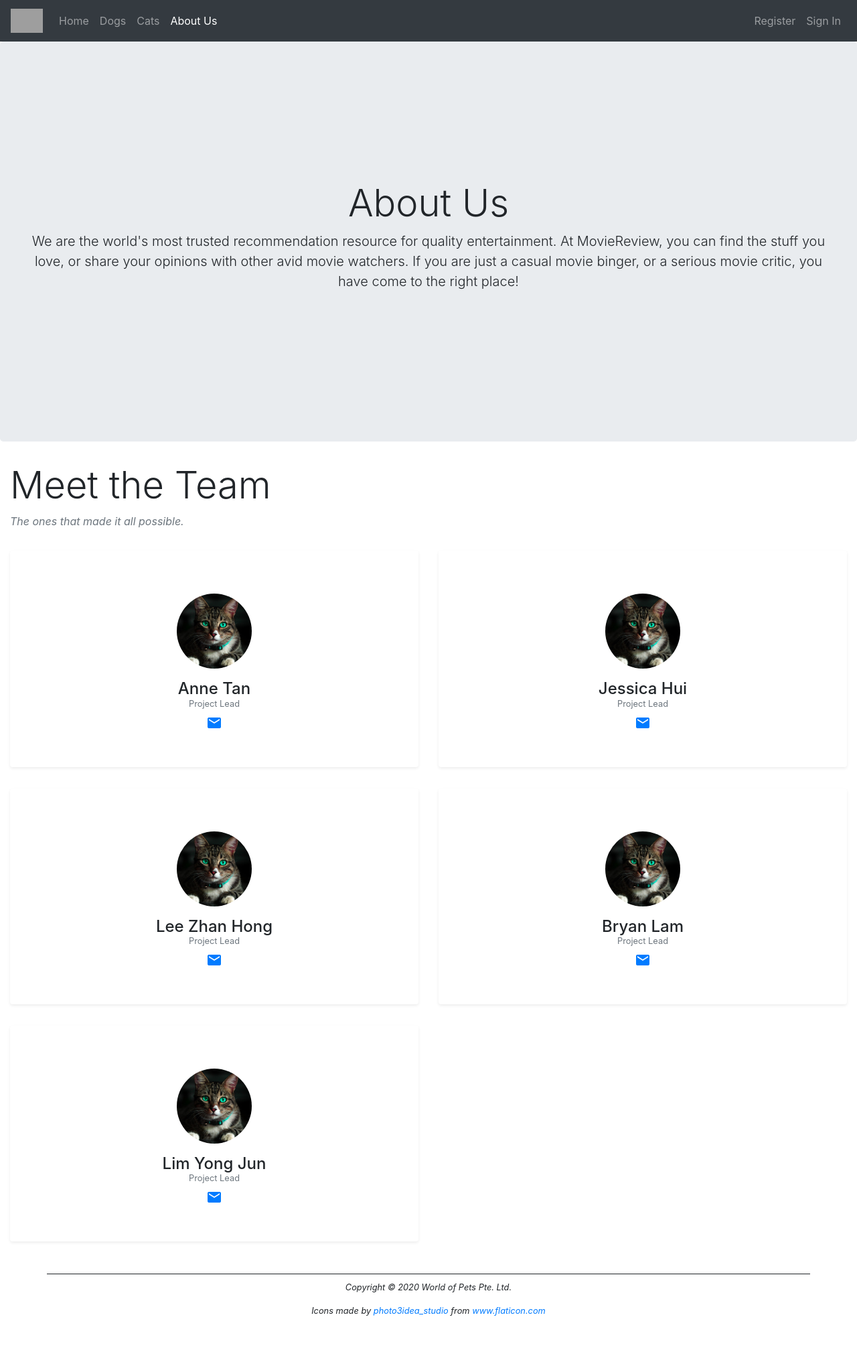
After one commit to Zhannyhong/ICT1004-Project, a PHP site: page /about_us.php in a window 1280 px wide. The commit adds this page. Shown: the whole page at 67% size. Run offline with PHP 8.4, Linux system fonts and the light colour scheme; grey boxes are pictures that could not be loaded.

Commit message:
Created "About Us" Page

```diff
--- /dev/null
+++ b/about_us.php
@@ -0,0 +1,94 @@
+<!DOCTYPE html>
+
+<html lang="en">
+    <head>
+        <?php
+            include "head.inc.php";
+        ?>
+        <title>About Us</title>
+    </head>
+
+    <body>
+        <?php
+            include "nav.inc.php";
+        ?>
+        <header class="jumbotron text-center">
+            <h1 class="display-4">About Us</h1>
+            <p class="lead">
+                We are the world's most trusted recommendation resource for quality entertainment. At MovieReview,
+                you can find the stuff you love, or share your opinions with other avid movie watchers. If you are just
+                a casual movie binger, or a serious movie critic, you have come to the right place!
+            </p>
+        </header>
+
+        <main class="container-fluid">
+            <div>
+                <h2 class="display-4 font-weight-light">Meet the Team</h2>
+                <p class="font-italic text-muted">The ones that made it all possible.</p>
+
+            </div>
+
+            <div class="row text-center">
+                <article class="col-sm-6">
+                    <div class="bg-white rounded shadow-sm">
+                        <img class="avatar" src="images/tabby_small.jpg" alt="Anne's Avatar">
+                        <h4 class="mb-0">Anne Tan</h4>
+                        <h6 class="small text-muted">Project Lead</h6>
+                        <a href="mailto:2003116@sit.singaporetech.edu.sg" title="Send me an email!">
+                            <i class="material-icons">email</i>
+                        </a>
+                    </div>
+                </article>
+
+                <article class="col-sm-6">
+                    <div class="bg-white rounded shadow-sm">
+                        <img class="avatar" src="images/tabby_small.jpg" alt="Jessica's Avatar">
+                        <h4 class="mb-0">Jessica Hui</h4>
+                        <h6 class="small text-muted">Project Lead</h6>
+                        <a href="mailto:2003116@sit.singaporetech.edu.sg" title="Send me an email!">
+                            <i class="material-icons">email</i>
+                        </a>
+                    </div>
+                </article>
+            </div>
+            <div class="row text-center">
+                <article class="col-sm-6">
+                    <div class="bg-white rounded shadow-sm">
+                        <img class="avatar" src="images/tabby_small.jpg" alt="Zhan Hong's Avatar">
+                        <h4 class="mb-0">Lee Zhan Hong</h4>
+                        <h6 class="small text-muted">Project Lead</h6>
+                        <a href="mailto:2003116@sit.singaporetech.edu.sg" title="Send me an email!">
+                            <i class="material-icons">email</i>
+                        </a>
+                    </div>
+                </article>
+
+                <article class="col-sm-6">
+                    <div class="bg-white rounded shadow-sm">
+                        <img class="avatar" src="images/tabby_small.jpg" alt="Bryan's Avatar">
+                        <h4 class="mb-0">Bryan Lam</h4>
+                        <h6 class="small text-muted">Project Lead</h6>
+                        <a href="mailto:2003114@sit.singaporetech.edu.sg" title="Send me an email!">
+                            <i class="material-icons">email</i>
+                        </a>
+                    </div>
+                </article>
+            </div>
+            <div class="row text-center">
+                <article class="col-sm-6">
+                    <div class="bg-white rounded shadow-sm">
+                        <img class="avatar" src="images/tabby_small.jpg" alt="Yong Jun's Avatar">
+                        <h4 class="mb-0">Lim Yong Jun</h4>
+                        <h6 class="small text-muted">Project Lead</h6>
+                        <a href="mailto:2003116@sit.singaporetech.edu.sg" title="Send me an email!">
+                            <i class="material-icons">email</i>
+                        </a>
+                    </div>
+                </article>
+            </div>
+        </main>
+        <?php
+            include "footer.inc.php";
+        ?>
+    </body>
+</html>
--- a/css/main.css
+++ b/css/main.css
@@ -13,12 +13,17 @@ nav img {
 section h1 {
     text-decoration: underline;
 }
-article img {
-    border: thick double black;
+article {
+    margin: 1rem 0 1rem;
 }
 
-.img-popup {
+article div {
+    padding: 3rem;
+}
 
+.jumbotron {
+    padding-top: 13rem;
+    padding-bottom: 13rem;
 }
 
 figure {
@@ -33,9 +38,12 @@ figcaption {
 
 footer {
     border-top: solid;
+    border-width: 1px;
     text-align: center;
     font-style: italic;
     font-size: 0.8rem;
+    padding: 10px;
+    margin: 2rem;
 }
 
 .img-popup {
@@ -51,4 +59,31 @@ footer {
 
 .img-popup img {
     height: 100%;
+<<<<<<< Updated upstream
+=======
 }
+
+.avatar {
+    object-fit: cover;
+    width: 7rem;
+    height: 7rem;
+    max-width: 100%;
+    border-radius: 50%;
+    margin: 1rem auto;
+}
+
+.spacing {
+    margin-top: 20px;
+    margin-bottom: 10px;
+}
+
+.textstyle {
+    background-color: blanchedalmond;
+    border-radius: 20px;
+    width: auto;
+    height: auto;
+    padding: 5px 30px 5px 30px; /* Making space around letters */
+    font-size: 18px;
+    text-align: center;
+>>>>>>> Stashed changes
+}
--- a/head.inc.php
+++ b/head.inc.php
@@ -8,22 +8,34 @@
 ?>
 <meta charset="UTF-8">
 <meta name="viewport" content="width=device-width, initial-scale=1.0">
+
+<!-- Google Icons -->
+<link rel="stylesheet"
+      href="https://fonts.googleapis.com/icon?family=Material+Icons">
+
+<!-- Bootstrap CSS -->
 <link rel="stylesheet"
     href="https://stackpath.bootstrapcdn.com/bootstrap/4.4.1/css/bootstrap.min.css"
     integrity=
     "sha384-Vkoo8x4CGsO3+Hhxv8T/Q5PaXtkKtu6ug5TOeNV6gBiFeWPGFN9MuhOf23Q9Ifjh"
     crossorigin="anonymous">
+
+<!-- Custom CSS -->
 <link rel="stylesheet" href="css/main.css">
-<!--jQuery-->
+
+<!--jQuery -->
 <script defer
     src="https://code.jquery.com/jquery-3.4.1.min.js"
     integrity="sha256-CSXorXvZcTkaix6Yvo6HppcZGetbYMGWSFlBw8HfCJo="
     crossorigin="anonymous">
 </script>
-<!--Bootstrap JS-->
+
+<!--Bootstrap JS -->
 <script defer
     src="https://stackpath.bootstrapcdn.com/bootstrap/4.4.1/js/bootstrap.bundle.min.js"
     integrity="sha384-6khuMg9gaYr5AxOqhkVIODVIvm9ynTT5J4V1cfthmT+emCG6yVmEZsRHdxlotUnm"
     crossorigin="anonymous">
 </script>
+
+<!-- Custom JS -->
 <script defer src="js/menu.js"></script>
--- a/nav.inc.php
+++ b/nav.inc.php
@@ -25,6 +25,9 @@
             <li class="nav-item">
                 <a class="nav-link" title="Cats" href="index.php#cats">Cats</a>
             </li>
+            <li class="nav-item">
+                <a class="nav-link" title="About Us" href="about_us.php">About Us</a>
+            </li>
         </ul>
         <ul class="navbar-nav ml-auto">
             <li class="nav-item">
```
